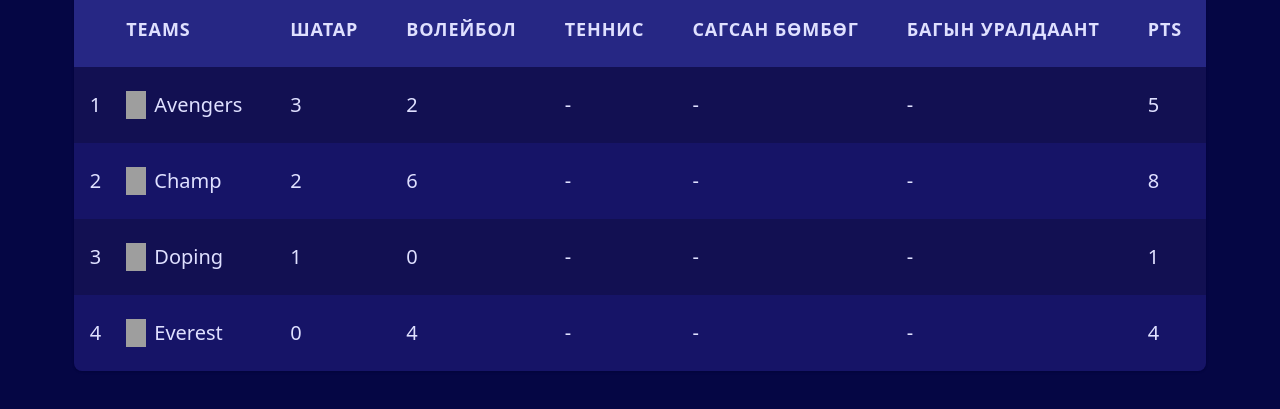
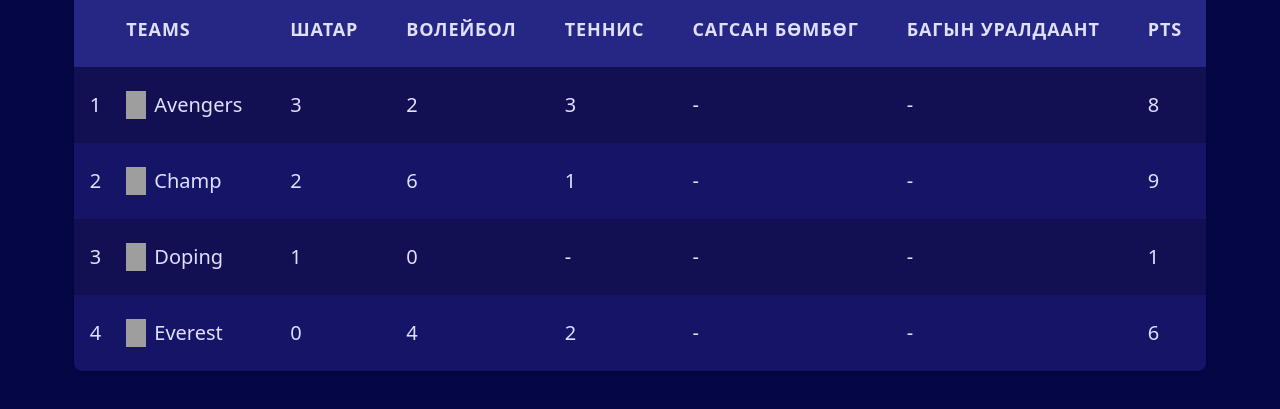
Before and after one commit to D4shka/sports.nubisoft.mn, a Next.js app: page /ScoreBoard/ScoreBoard in a window 1280 px wide. Shown: the part 681-1090 px from the top of the page. Built offline with nearby package versions, Linux system fonts and the light colour scheme; grey boxes are pictures that could not be loaded.

Commit message:
added score tennis

```diff
--- a/src/pages/ScoreBoard/ScoreBoard.js
+++ b/src/pages/ScoreBoard/ScoreBoard.js
@@ -152,10 +152,10 @@ const ScoreBoard = () => {
                         </td>
                         <td class="px-6 py-4 whitespace-nowrap">3</td>
                         <td class="px-6 py-4 whitespace-nowrap">2</td>
+                        <td class="px-6 py-4 whitespace-nowrap">3</td>
                         <td class="px-6 py-4 whitespace-nowrap">-</td>
                         <td class="px-6 py-4 whitespace-nowrap">-</td>
-                        <td class="px-6 py-4 whitespace-nowrap">-</td>
-                        <td class="px-6 py-4 whitespace-nowrap">5</td>
+                        <td class="px-6 py-4 whitespace-nowrap">8</td>
                       </tr>
                       <tr>
                         <td class="pl-4">2</td>
@@ -169,10 +169,10 @@ const ScoreBoard = () => {
                         </td>
                         <td class="px-6 py-4 whitespace-nowrap">2</td>
                         <td class="px-6 py-4 whitespace-nowrap">6</td>
+                        <td class="px-6 py-4 whitespace-nowrap">1</td>
                         <td class="px-6 py-4 whitespace-nowrap">-</td>
                         <td class="px-6 py-4 whitespace-nowrap">-</td>
-                        <td class="px-6 py-4 whitespace-nowrap">-</td>
-                        <td class="px-6 py-4 whitespace-nowrap">8</td>
+                        <td class="px-6 py-4 whitespace-nowrap">9</td>
                       </tr>
                       <tr class="bg-black bg-opacity-20">
                         <td class="pl-4">3</td>
@@ -203,10 +203,10 @@ const ScoreBoard = () => {
                         </td>
                         <td class="px-6 py-4 whitespace-nowrap">0</td>
                         <td class="px-6 py-4 whitespace-nowrap">4</td>
+                        <td class="px-6 py-4 whitespace-nowrap">2</td>
                         <td class="px-6 py-4 whitespace-nowrap">-</td>
                         <td class="px-6 py-4 whitespace-nowrap">-</td>
-                        <td class="px-6 py-4 whitespace-nowrap">-</td>
-                        <td class="px-6 py-4 whitespace-nowrap">4</td>
+                        <td class="px-6 py-4 whitespace-nowrap">6</td>
                       </tr>
                     </tbody>
                   </table>
```
